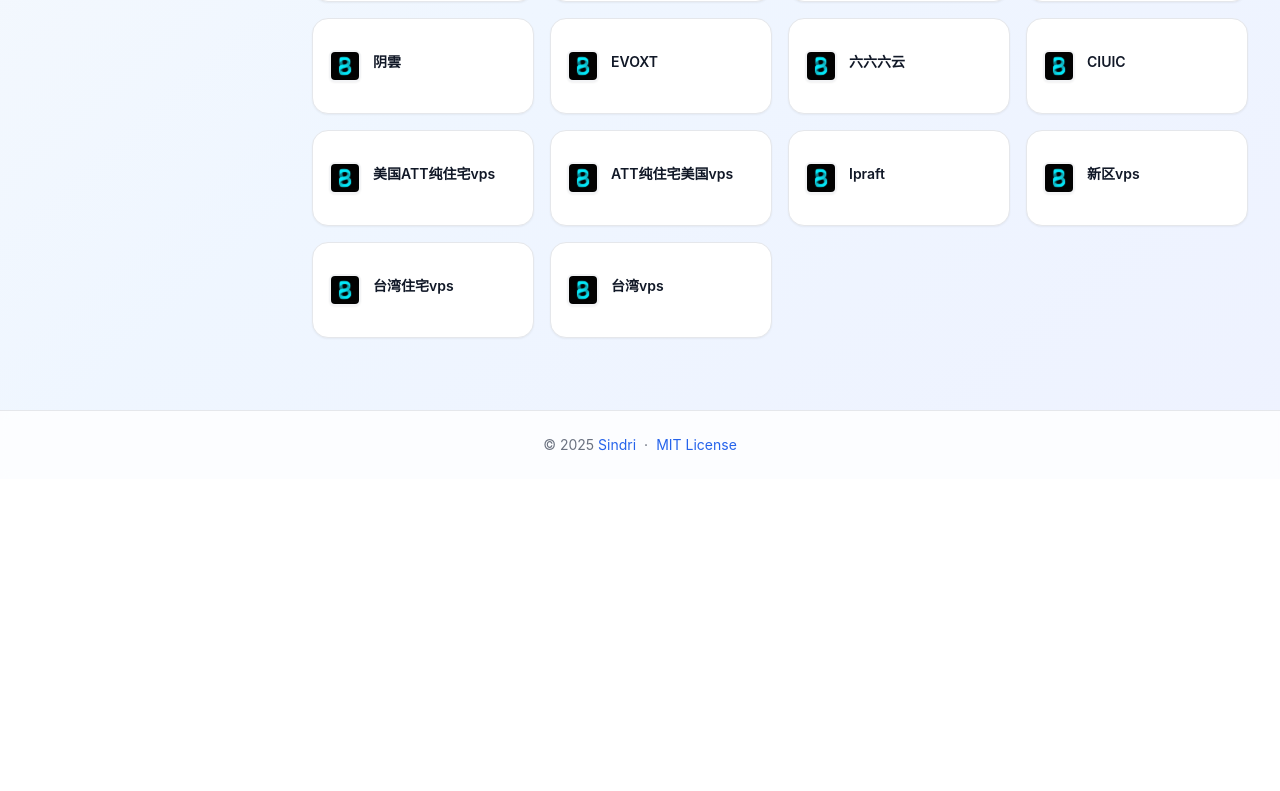
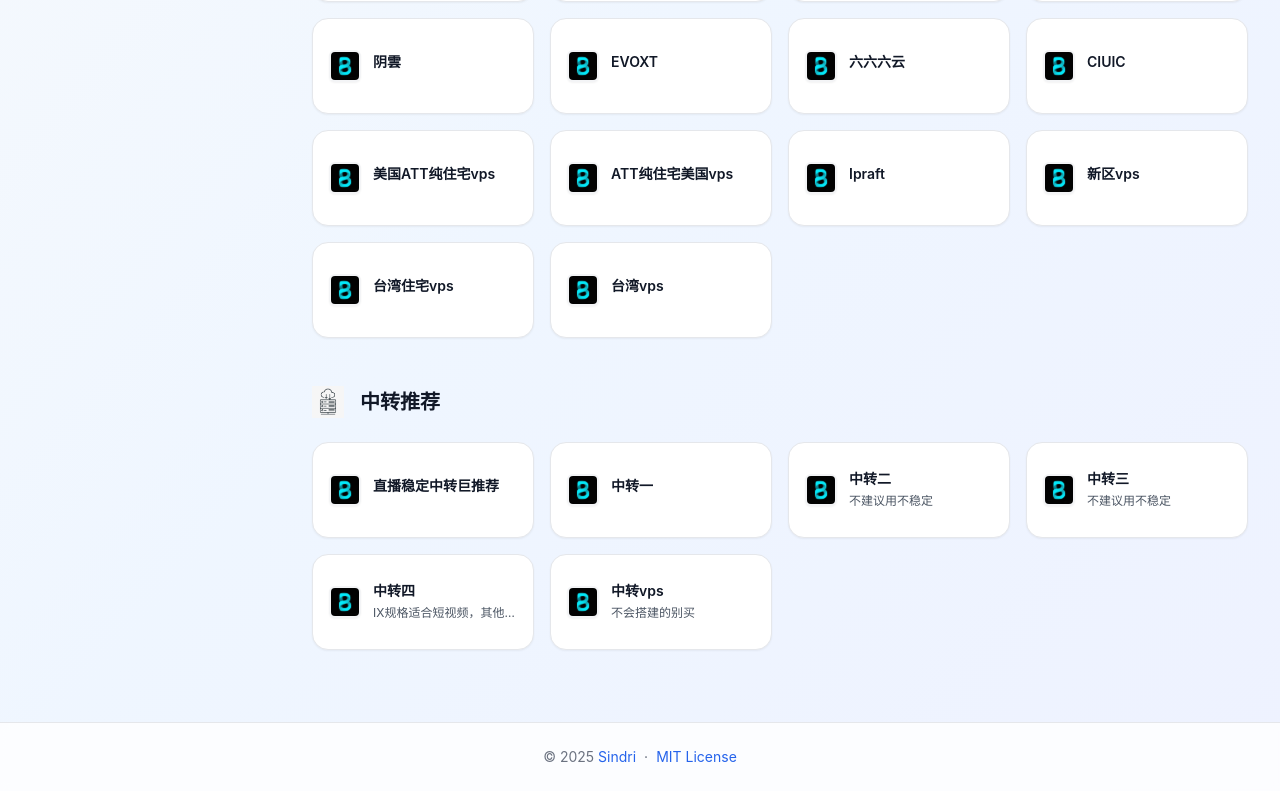
Before and after one commit to h1151449095/xhd111, a React (Vite) app: page / in a window 1280 px wide. Shown: the part 663-1454 px from the top of the page. Before the commit the page ends 1142 px from the top, so only its background shows below. Built offline with nearby package versions, Linux system fonts and the light colour scheme.

Commit message:
🔧 Auto-update website config via EdgeOne Functions

```diff
--- a/src/websiteData.js
+++ b/src/websiteData.js
@@ -1,4 +1,4 @@
-// 网站数据 - 通过管理后台更新于 2026/2/1 10:20:48
+// 网站数据 - 通过管理后台更新于 2026/2/1 10:23:44
 
 // 站点配置
 export const siteConfig = {
@@ -218,6 +218,60 @@ export const websiteData = [
     "category": "category_1769885643033",
     "tags": [],
     "icon": "https://icon.nbvil.com/favicon?url=zlidc.net"
+  },
+  {
+    "id": 1769912472201,
+    "name": "直播稳定中转巨推荐",
+    "description": "",
+    "url": "https://idc333.top/#register/KHKFZADUHI",
+    "category": "category_1769912444386",
+    "tags": [],
+    "icon": "https://icon.nbvil.com/favicon?url=idc333.top"
+  },
+  {
+    "id": 1769912494648,
+    "name": "中转一",
+    "description": "",
+    "url": "https://wepc.au/aff.php?aff=810",
+    "category": "category_1769912444386",
+    "tags": [],
+    "icon": "https://icon.nbvil.com/favicon?url=wepc.au"
+  },
+  {
+    "id": 1769912530323,
+    "name": "中转二",
+    "description": "不建议用不稳定",
+    "url": "https://nnr.moe?aff=14165",
+    "category": "category_1769912444386",
+    "tags": [],
+    "icon": "https://icon.nbvil.com/favicon?url=nnr.moe"
+  },
+  {
+    "id": 1769912556281,
+    "name": "中转三",
+    "description": "不建议用不稳定",
+    "url": "https://gorelay.net/#register/LODQENOOXD",
+    "category": "category_1769912444386",
+    "tags": [],
+    "icon": "https://icon.nbvil.com/favicon?url=gorelay.net"
+  },
+  {
+    "id": 1769912585837,
+    "name": "中转四",
+    "description": "IX规格适合短视频，其他适合直播,不会搭建别买",
+    "url": "https://www.mkcloud.net/aff.php?aff=316",
+    "category": "category_1769912444386",
+    "tags": [],
+    "icon": "https://icon.nbvil.com/favicon?url=www.mkcloud.net"
+  },
+  {
+    "id": 1769912622126,
+    "name": "中转vps",
+    "description": "不会搭建的别买",
+    "url": "https://my.niihost.com/aff.php?aff=193",
+    "category": "category_1769912444386",
+    "tags": [],
+    "icon": "https://icon.nbvil.com/favicon?url=my.niihost.com"
   }
 ];
 
```
